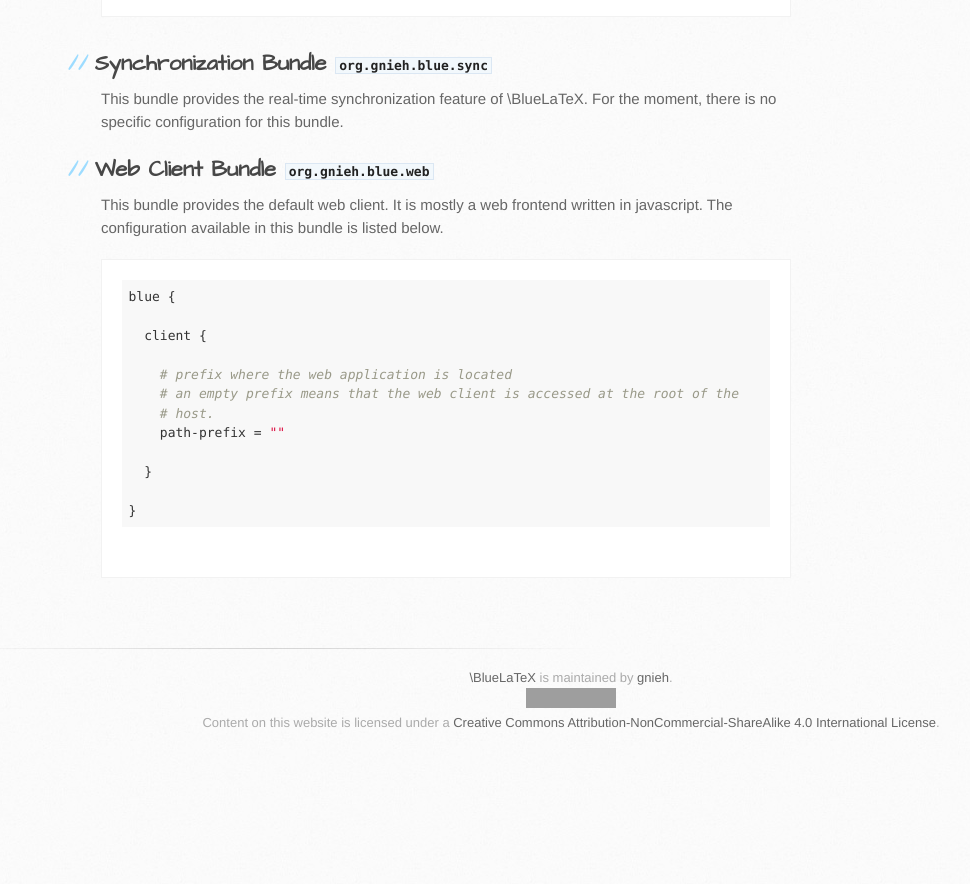
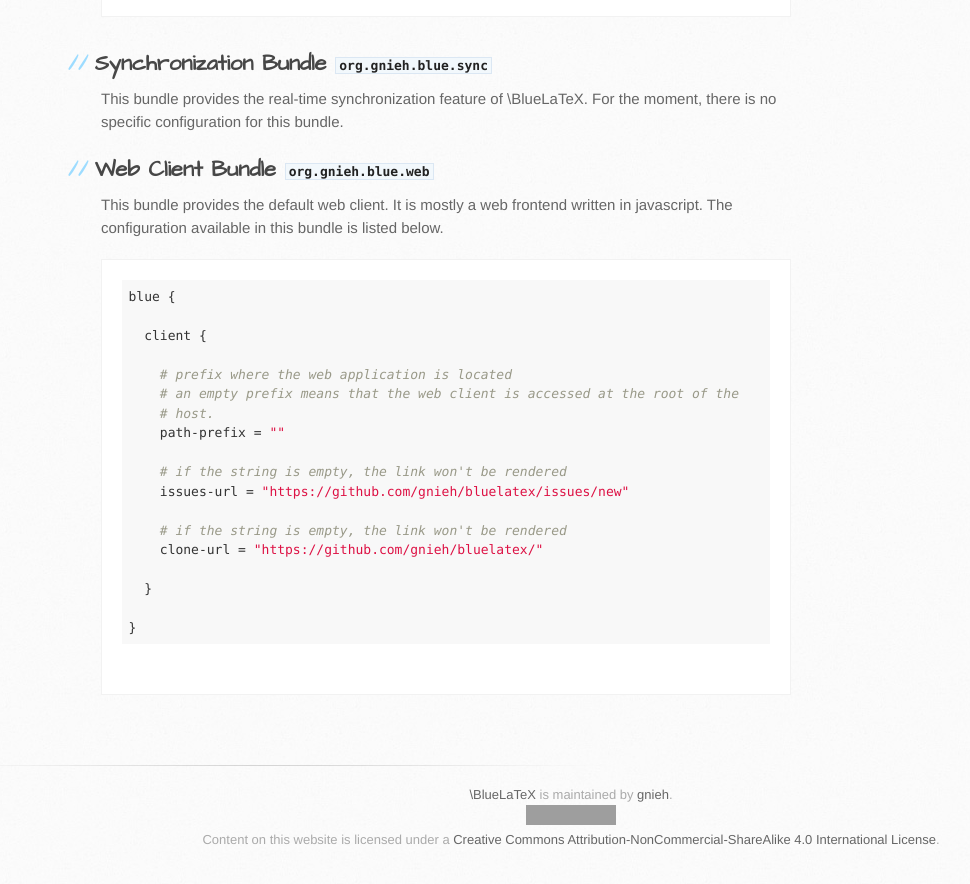
Before and after one commit to jeromedrouet/bluelatex-website, a Jekyll site: the page built from configuration/index.markdown, in a window 1280 px wide and 900 px high, scrolled down 5719 px. Shown: the top 884 px of the window, without its empty margins (69-1039 px from the left). Built offline with Jekyll 4.4.1, drawn with Linux system fonts in a browser that asks for light colours; before the commit the page ends 6502 px from its top, so only the background shows below that; grey boxes are pictures that could not be loaded.

Commit message:
Add configuration of links

```diff
--- a/configuration/index.markdown
+++ b/configuration/index.markdown
@@ -295,6 +295,12 @@
     # host.
     path-prefix = ""
 
+    # if the string is empty, the link won't be rendered
+    issues-url = "https://github.com/gnieh/bluelatex/issues/new"
+
+    # if the string is empty, the link won't be rendered
+    clone-url = "https://github.com/gnieh/bluelatex/"
+
   }
 
 }
```
